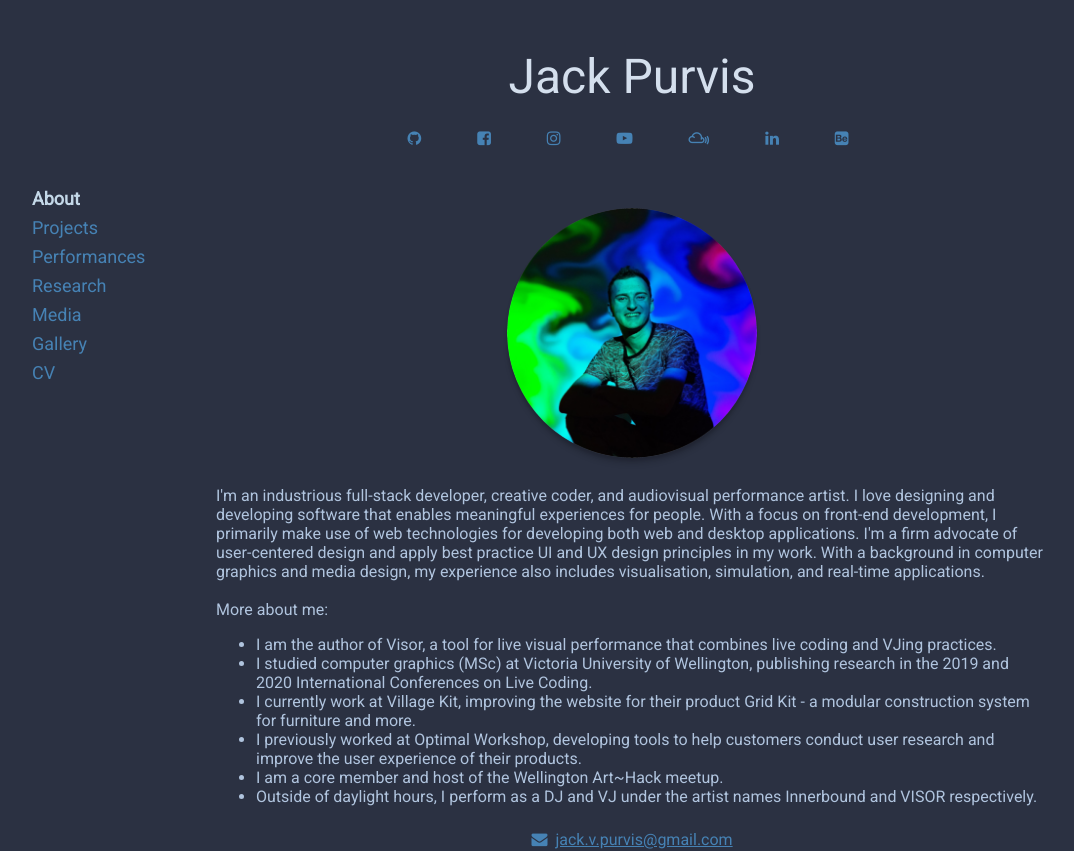
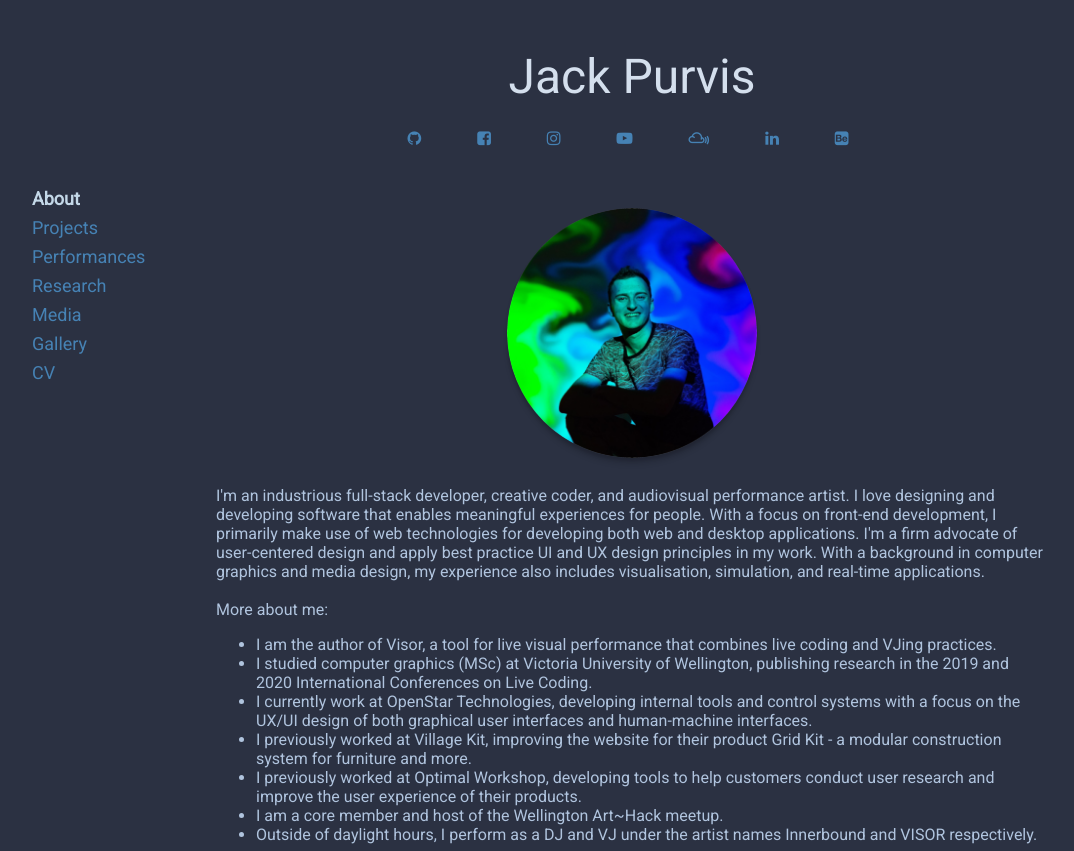
Before and after one commit to EmperorJack/personal-website, a Next.js app: page / in a window 1280 px wide. Shown: the top 851 px of the page, without its empty margins (8-1082 px from the left). Built offline with nearby package versions, Linux system fonts and the light colour scheme.

Commit message:
Update work experience

```diff
--- a/pages/index.tsx
+++ b/pages/index.tsx
@@ -45,7 +45,13 @@ const sections = {
         </li>
 
         <li>
-          I currently work at Village Kit, improving the website for their
+          I currently work at OpenStar Technologies, developing internal tools
+          and control systems with a focus on the UX/UI design of both graphical
+          user interfaces and human-machine interfaces.
+        </li>
+
+        <li>
+          I previously worked at Village Kit, improving the website for their
           product Grid Kit - a modular construction system for furniture and
           more.
         </li>
```
